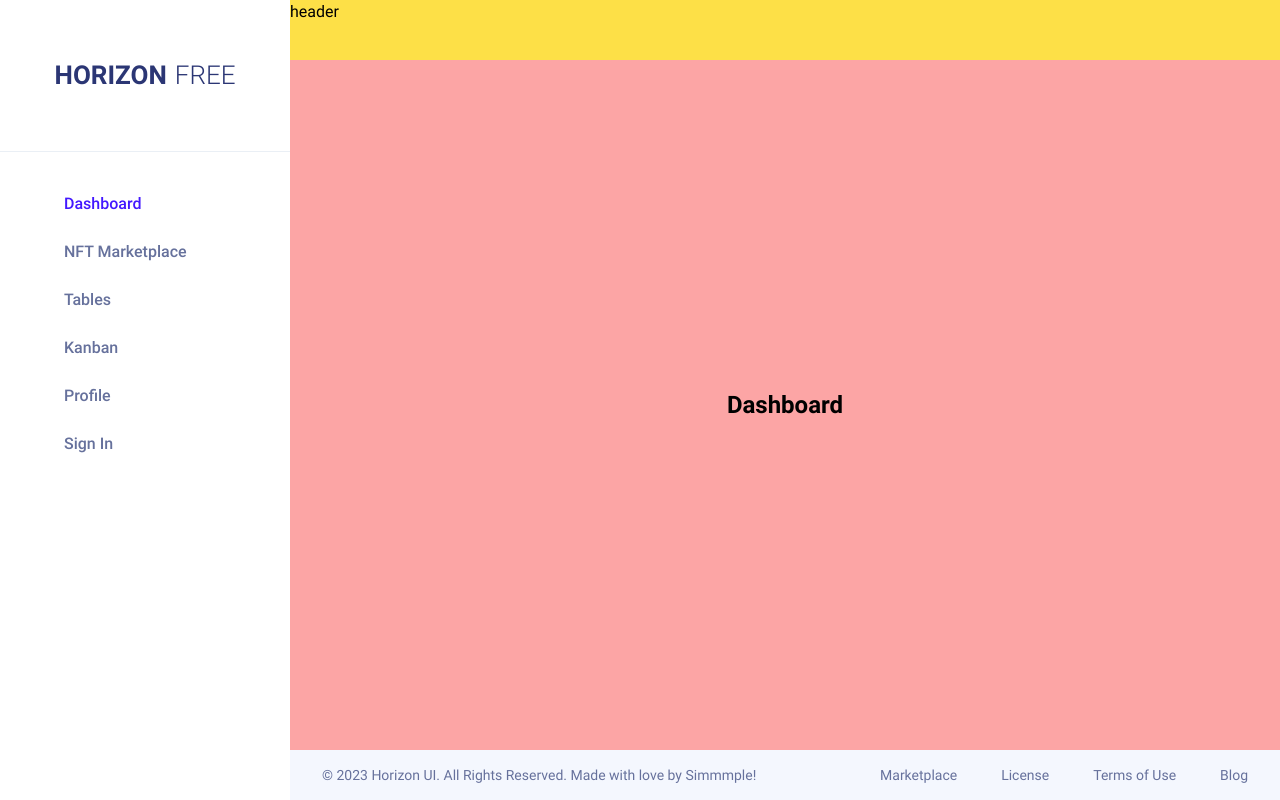
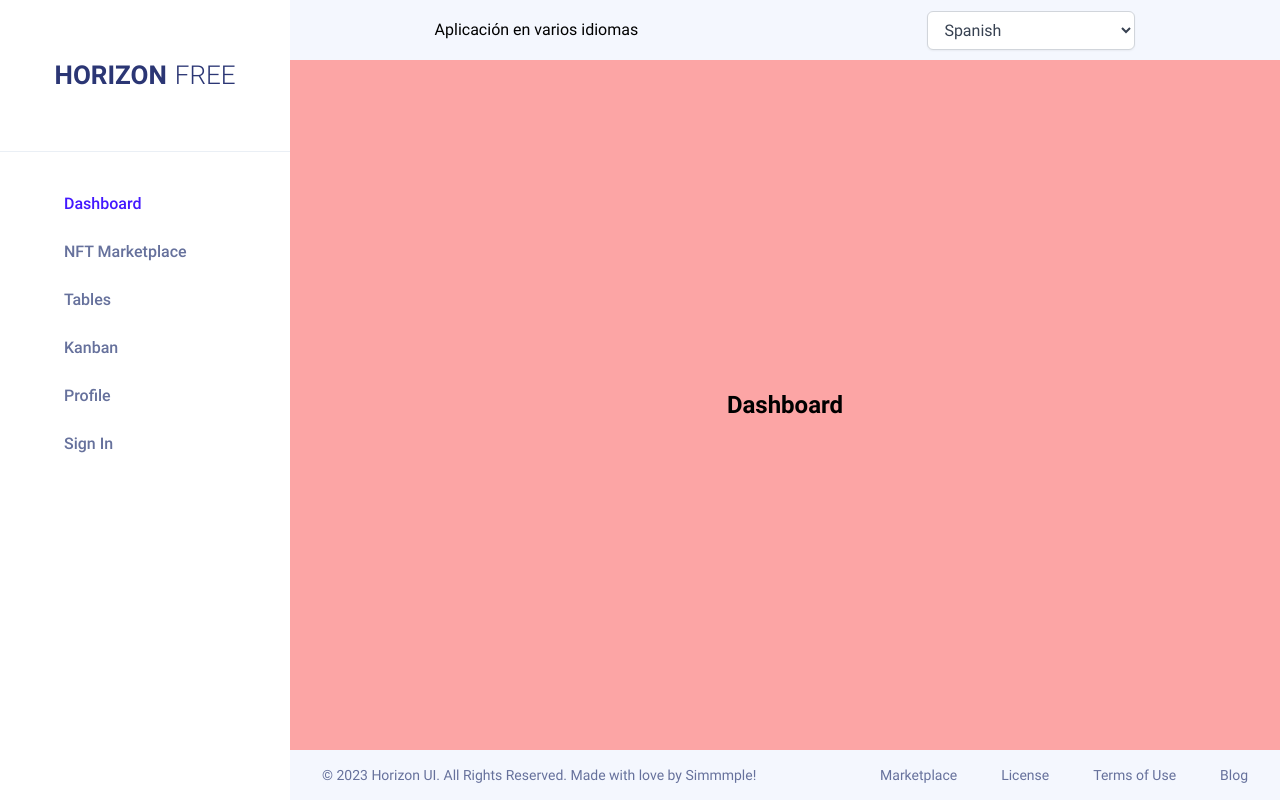
Before and after one commit to fili258-oss/dashboard-ucc, a React (Vite) app: page / in a window 1280 px wide. Built offline with nearby package versions, Linux system fonts and the light colour scheme; some icons are missing.

Commit message:
[add] config multi-language

```diff
--- a/package.json
+++ b/package.json
@@ -10,8 +10,10 @@
     "preview": "vite preview"
   },
   "dependencies": {
+    "i18next": "^23.5.1",
     "react": "^18.2.0",
     "react-dom": "^18.2.0",
+    "react-i18next": "^13.2.2",
     "react-icons": "^4.11.0",
     "react-router-dom": "^6.16.0",
     "zustand": "^4.4.1"
--- a/src/components/header.tsx
+++ b/src/components/header.tsx
@@ -1,7 +1,29 @@
+import { useTranslation } from 'react-i18next';
+import { languageData } from '../data/data';
+
 const Header = () => {
+  const { i18n, t } = useTranslation();
+
+  const onChangeLang = (e: React.ChangeEvent<HTMLSelectElement>) => {
+    const lang_code = e.target.value;
+    i18n.changeLanguage(lang_code);
+  };
+
   return (
-    <header className='bg-yellow-300'>
-      <p>header</p>
+    <header className='flex flex-row items-center justify-around bg-app-background-main'>
+      <p>{t('title')}</p>
+
+      <select
+        defaultValue={i18n.language}
+        onChange={onChangeLang}
+        className='block px-3 py-2 text-gray-700 bg-white border border-gray-300 rounded-md shadow-sm w-52 focus:outline-none focus:ring-primary-500 focus:border-primary-500'
+      >
+        {languageData().map(({ code, label }) => (
+          <option key={code} value={code}>
+            {label}
+          </option>
+        ))}
+      </select>
     </header>
   );
 };
--- a/src/data/data.tsx
+++ b/src/data/data.tsx
@@ -19,6 +19,11 @@
     title: string;
   };
   nav: NavItemType[];
+};
+
+type LanguageType = {
+  label: string;
+  code: string;
 };
 
 export const dataNavbar = (navItem: number): NavbarType => ({
@@ -88,3 +93,8 @@
     },
   ],
 });
+
+export const languageData = (): LanguageType[] => [
+  { label: 'English', code: 'en' },
+  { label: 'Spanish', code: 'es' },
+];
--- /dev/null
+++ b/src/i18n.ts
@@ -0,0 +1,24 @@
+import i18n from 'i18next';
+import { initReactI18next } from 'react-i18next';
+
+i18n.use(initReactI18next).init({
+  lng: 'es',
+  fallbackLng: 'es',
+  interpolation: {
+    escapeValue: false,
+  },
+  resources: {
+    en: {
+      translation: {
+        title: 'Multi-language app',
+      },
+    },
+    es: {
+      translation: {
+        title: 'Aplicación en varios idiomas',
+      },
+    },
+  },
+});
+
+export default i18n;
--- a/src/main.tsx
+++ b/src/main.tsx
@@ -1,6 +1,7 @@
 import ReactDOM from 'react-dom/client';
 import { BrowserRouter } from 'react-router-dom';
 
+import './i18n.ts';
 import './assets/styles/index.css';
 import App from './screens/App.tsx';
 
--- a/src/screens/App.tsx
+++ b/src/screens/App.tsx
@@ -12,15 +12,14 @@
 import SignIn from './SignIn';
 import NotFound from './NotFound';
 import Footer from '../components/footer';
+import Header from '../components/header';
 
 function App() {
   return (
     <main className='flex flex-row w-screen h-screen bg-app-white font-roboto'>
       <Navbar />
       <section className='flex-1 grid grid-rows-[60px_1fr_50px]'>
-        <header className='bg-yellow-300'>
-          <p>header</p>
-        </header>
+        <Header />
         <section className='bg-red-300'>
           <Routes>
             <Route path='/' element={<Dashboard />} />
@@ -31,6 +30,7 @@
             <Route path='/signIn' element={<SignIn />} />
             <Route path='*' element={<NotFound />} />
           </Routes>
+          H
         </section>
         <Footer />
       </section>
```
Also changed, not shown: 1 other file (tests, documents, lock files or other folders).
